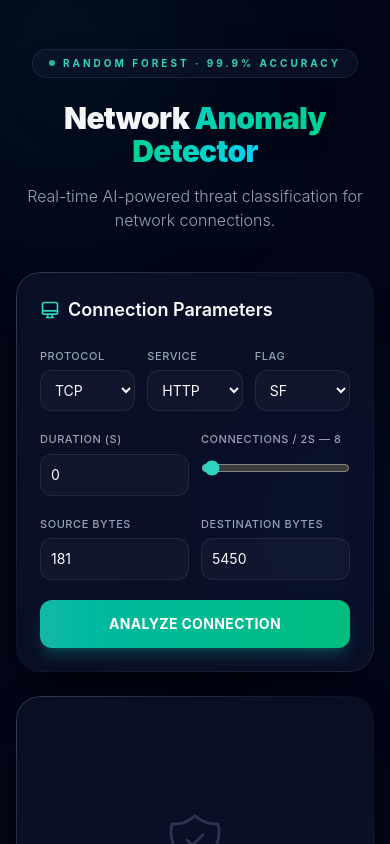
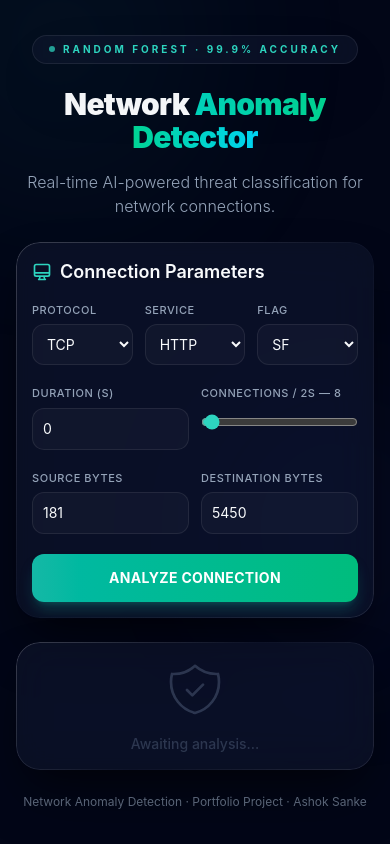
Before and after one commit to sankeashok/AnamalyDetection, a React app in the folder frontend/: page / in a window 390 px wide. Shown: the top 844 px of the page. Built offline with nearby package versions, Linux system fonts and the light colour scheme; no server answers; the HTML template or start-up script is replaced by a standard one.

Commit message:
UI: Reduce vertical spacing for mobile devices

```diff
--- a/frontend/src/App.jsx
+++ b/frontend/src/App.jsx
@@ -58,10 +58,10 @@ function App() {
       </div>
 
       {/* Main Content */}
-      <main className="flex-1 flex flex-col items-center justify-center px-4 py-12 md:py-16">
+      <main className="flex-1 flex flex-col items-center justify-center px-4 py-4 md:py-8">
 
         {/* Hero Header */}
-        <header className="text-center mb-10 md:mb-14 animate-fade-up">
+        <header className="text-center mb-6 md:mb-8 animate-fade-up">
           <div className="inline-flex items-center gap-2 rounded-full px-4 py-1.5 text-[10px] font-bold tracking-[0.3em] uppercase liquid-glass mb-6 text-[var(--accent)]">
             <span className="h-1.5 w-1.5 rounded-full bg-[var(--accent)] animate-pulse" />
             Random Forest · 99.9% Accuracy
@@ -81,8 +81,8 @@ function App() {
         <div className="w-full max-w-5xl grid grid-cols-1 lg:grid-cols-5 gap-6 animate-fade-up delay-200">
 
           {/* Input Panel — 3 cols */}
-          <section className="lg:col-span-3 specular-card p-6 md:p-8">
-            <h2 className="text-lg font-semibold text-[var(--text-primary)] mb-6 flex items-center gap-2">
+          <section className="lg:col-span-3 specular-card p-4 md:p-6">
+            <h2 className="text-lg font-semibold text-[var(--text-primary)] mb-4 flex items-center gap-2">
               <svg className="w-5 h-5 text-[var(--accent)]" fill="none" viewBox="0 0 24 24" stroke="currentColor" strokeWidth={2}>
                 <path strokeLinecap="round" strokeLinejoin="round" d="M9.75 17L9 20l-1 1h8l-1-1-.75-3M3 13h18M5 17h14a2 2 0 002-2V5a2 2 0 00-2-2H5a2 2 0 00-2 2v10a2 2 0 002 2z" />
               </svg>
@@ -149,7 +149,7 @@ function App() {
           </section>
 
           {/* Result Panel — 2 cols */}
-          <section className="lg:col-span-2 specular-card p-6 md:p-8 flex flex-col justify-center items-center text-center min-h-[320px]">
+          <section className="lg:col-span-2 specular-card p-4 md:p-6 flex flex-col justify-center items-center text-center">
 
             {!result && !error && !loading && (
               <div className="flex flex-col items-center gap-3 opacity-40">
@@ -205,7 +205,7 @@ function App() {
         </div>
 
         {/* Footer */}
-        <footer className="mt-12 text-center text-[var(--text-secondary)] text-xs opacity-60 animate-fade-up delay-400">
+        <footer className="mt-6 text-center text-[var(--text-secondary)] text-xs opacity-60 animate-fade-up delay-400">
           Network Anomaly Detection · Portfolio Project · Ashok Sanke
         </footer>
       </main>
```
